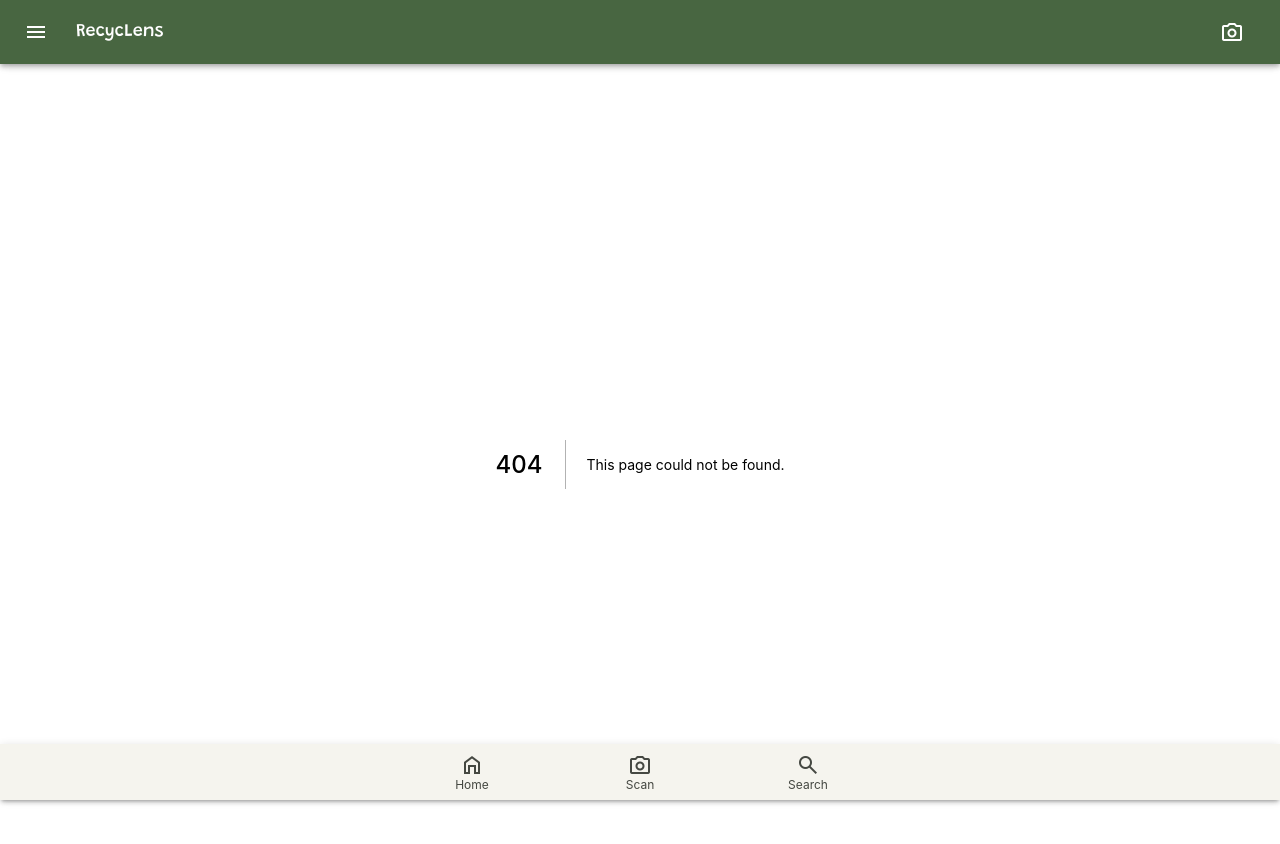
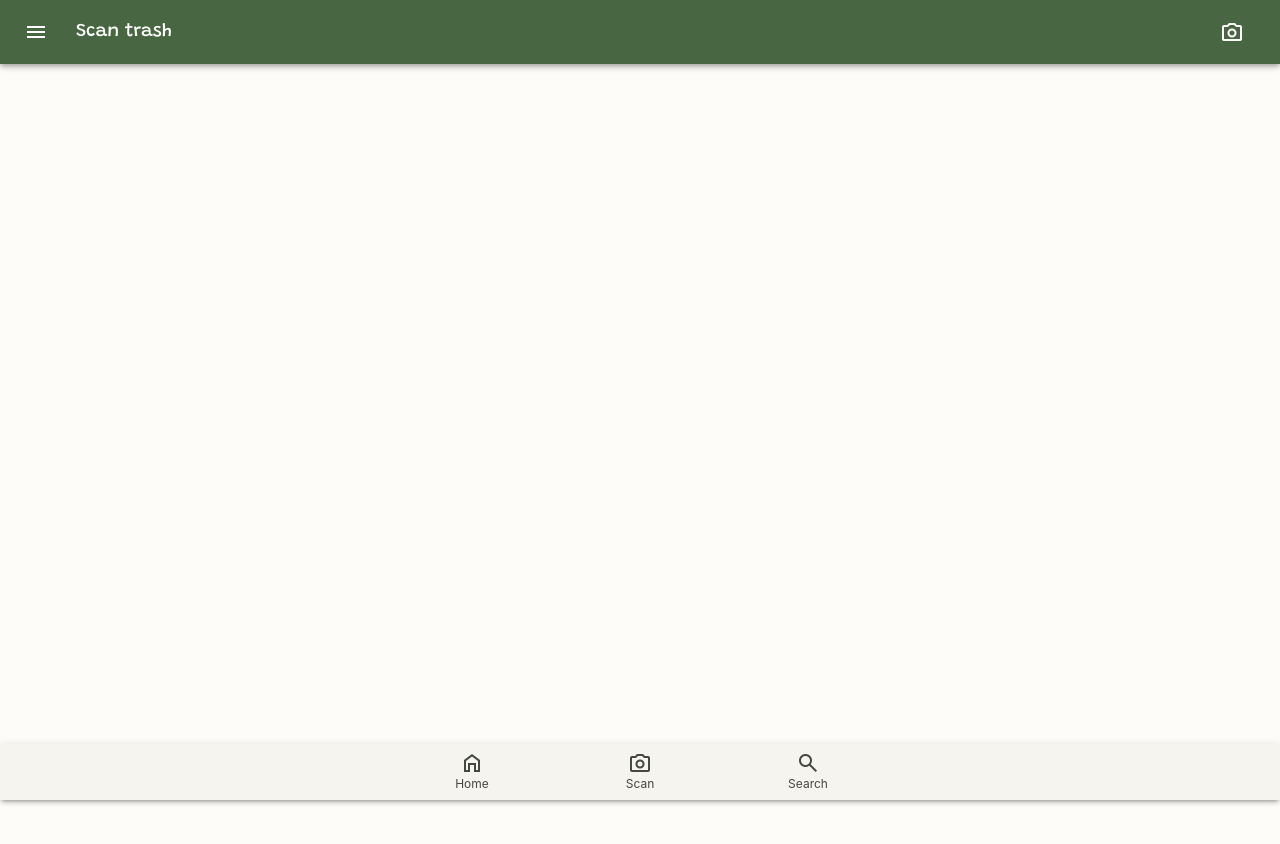
Before and after one commit to SiravitPhokeed/recyclens-web, a Next.js app: page /scan in a window 1280 px wide. Before the commit this address had no page. Shown: the top 844 px of the page. After the commit the page ends 800 px from the top, so only its background shows below. Built offline with nearby package versions, Linux system fonts and the light colour scheme.

Commit message:
feat: Link functionality in Navigation
Co-Authored-By: Sadudee Theparree <78859665+ImSadudee@users.noreply.github.com>

```diff
--- a/src/components/Layout.tsx
+++ b/src/components/Layout.tsx
@@ -15,10 +15,10 @@ import {
 
 // Components
 import MaterialSymbol from "@components/MaterialSymbol";
+import Link from "@components/Link";
 
 // Types
 import { RecycLensPage } from "@utils/types/common";
-import Link from "next/link";
 
 const Layout = ({
   appBar,
@@ -39,7 +39,13 @@ const Layout = ({
           <Typography variant="h6" component="div" sx={{ flexGrow: 1 }}>
             {appBar?.title || "RecycLens"}
           </Typography>
-          <IconButton href="/scan" size="large" edge="start" color="inherit">
+          <IconButton
+            LinkComponent={Link}
+            href="/scan"
+            size="large"
+            edge="start"
+            color="inherit"
+          >
             <MaterialSymbol icon="photo_camera" />
           </IconButton>
         </Toolbar>
@@ -54,14 +60,20 @@ const Layout = ({
           <BottomNavigationAction
             label="Home"
             icon={<MaterialSymbol icon="home" />}
+            LinkComponent={Link}
+            href="/"
           />
           <BottomNavigationAction
             label="Scan"
             icon={<MaterialSymbol icon="photo_camera" />}
+            LinkComponent={Link}
+            href="/scan"
           />
           <BottomNavigationAction
             label="Search"
             icon={<MaterialSymbol icon="search" />}
+            LinkComponent={Link}
+            href="/local-guides"
           />
         </BottomNavigation>
       </Paper>
--- /dev/null
+++ b/src/components/Link.tsx
@@ -0,0 +1,17 @@
+import { forwardRef } from "react";
+import NextLink from "next/link";
+
+import { Link as MuiLink } from "@mui/material";
+
+const Link = forwardRef((props: any, ref: any) => {
+  const { href } = props;
+  return (
+    <NextLink href={href} passHref>
+      <MuiLink ref={ref} {...props} />
+    </NextLink>
+  );
+});
+
+Link.displayName = "CustomLink";
+
+export default Link;
--- /dev/null
+++ b/src/pages/scan.tsx
@@ -0,0 +1,9 @@
+import { RecycLensPage } from "@utils/types/common";
+
+const Scan: RecycLensPage = () => {
+  return <div></div>;
+};
+
+Scan.appBar = { title: "Scan trash", backGoesTo: "/" };
+
+export default Scan;
```
